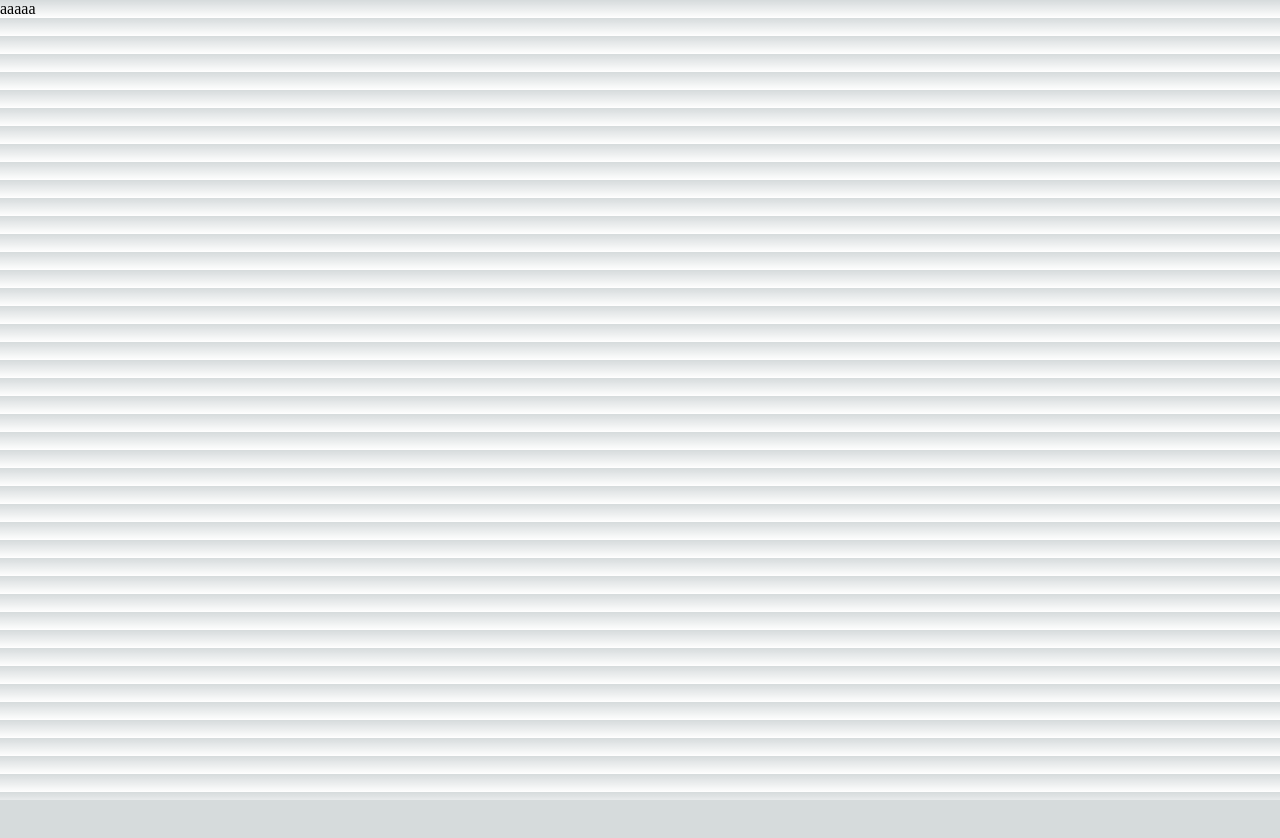
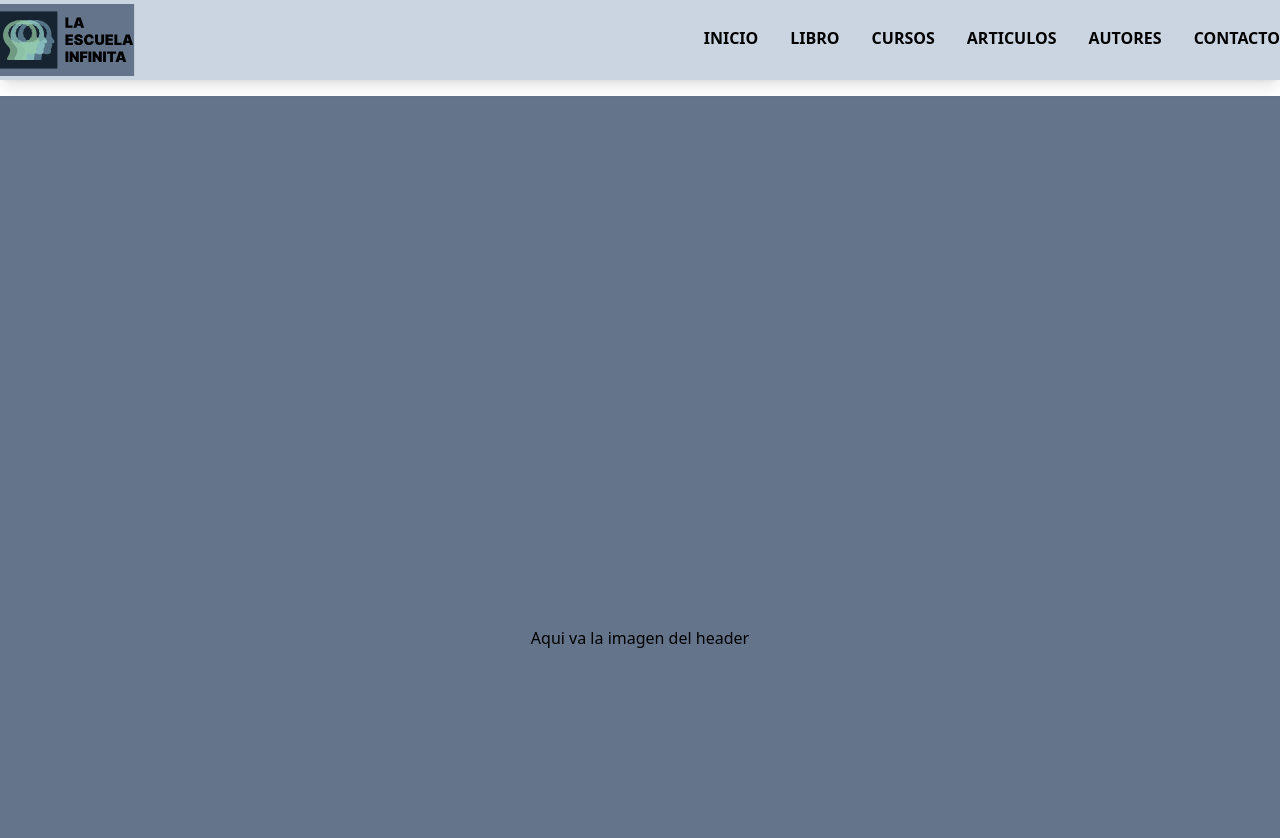
Before and after one commit to swordfest/escuela-infinita-njs, a Next.js app: page / in a window 1280 px wide. Shown: the top 838 px of the page. Before the commit the page ends 800 px from the top, so only its background shows below. Built offline with nearby package versions, Linux system fonts and the light colour scheme.

Commit message:
maquetando

```diff
--- /dev/null
+++ b/components/logo.tsx
@@ -0,0 +1,7 @@
+export default function Logo(props:any) {
+	return (
+		<div className={(" logo w-auto h-full bg-slate-500 flex items-center transition-all ") + (props.width)}>
+			<img alt="logo" src={"/logo.svg"} />
+		</div>
+	);
+}
--- /dev/null
+++ b/components/menu.tsx
@@ -0,0 +1,17 @@
+import { useState } from 'react';
+import MenuItem from './menuItem'
+
+export default function MenuNavbar () {
+    // const [items, setItems] = useState([{item: <MenuItem/>}]);
+    return (
+        <div className=' w-auto h-auto flex gap-8 '>
+            <MenuItem name={'INICIO'} />
+            <MenuItem name={'LIBRO'} />
+            <MenuItem name={'CURSOS'} />
+            <MenuItem name={'ARTICULOS'} />
+            <MenuItem name={'AUTORES'} />
+            <MenuItem name={'CONTACTO'} />
+
+        </div>
+    )
+}
--- /dev/null
+++ b/components/menuItem.tsx
@@ -0,0 +1,10 @@
+import Link from "next/link";
+
+
+export default function MenuItem (props: any) {
+    return (
+        <div className="relative w-auto h-7 flex items-center font-semibold after:block after:w-24 after:h-[3px] after:absolute overflow-hidden after:transition-transform after:bottom-0 after:-left-24 after:bg-black hover:after:translate-x-24 after:duration-300 ">
+            <Link className="w-auto h-full" href={'#'}>{props.name}</Link>
+        </div>
+    )
+}
--- /dev/null
+++ b/components/meta.tsx
@@ -0,0 +1,31 @@
+import Head, { defaultHead } from "next/head";
+import { useEffect } from "react";
+
+type Props = {
+    title: string;
+    keywords: string;
+    description: string;
+}
+
+export function Meta ({ title, keywords, description}: Props) {
+    useEffect(() => {
+    // document.querySelector('body')?.classList.add('overflow-y-scroll', 'bg-[#F8F8F8]', 'dark:bg-[#141414]', 'text-[#212121]')
+    }, [])
+
+    return (
+        <Head>
+            <meta http-equiv="Content-Type" content="text/html;charset=UTF-8" />
+            <meta name="viewport" content="width=device-width, initial-scale=1.0" />
+            <meta name="keywords" content={keywords} />
+            <meta name="description" content={description} />
+            <link rel="icon" type="image/svg+xml" href="/favicon.svg" sizes="any"/>
+            <title>{title}</title>
+        </Head>
+    )
+}
+
+Meta.defaultProps = {
+    title: 'Escuela Infinita',
+    keywords: 'education, learning, virtual environments, book, technologies',
+    description: 'Enseñar y Aprender en Entornos Virtuales',
+}
--- /dev/null
+++ b/components/navbar.tsx
@@ -0,0 +1,42 @@
+import { useEffect, useState } from "react";
+import Logo from "./logo";
+import MenuNavbar from "./menu";
+
+
+export default function Navbar (props: any) {
+    // const [scrolled, setScrolled] = useState('h-24')
+    const [scrolled, setScrolled] = useState('h-24')
+    const [scrolledLogo, setScrolledLogo] = useState(' origin-left scale-100 ')
+
+
+    useEffect(() => {
+        let prevScrollpos = window.scrollY
+        window.onscroll = () => {
+            let currentScrollpos = window.scrollY
+            if (prevScrollpos > currentScrollpos) {
+                setScrolled('h-24')
+                // setScrolled('top-0')
+                setScrolledLogo('origin-left scale-100')
+            } else {
+                setScrolled('h-20')
+                setScrolledLogo(' origin-left scale-[0.9] ')
+            }
+            prevScrollpos = currentScrollpos
+            // if (document.body.scrollTop > 100 || document.documentElement.scrollTop > 100) {
+            //     setScrolled('h-20')
+            // } else {
+            //     setScrolled('h-24')
+            // }
+        }
+    })
+
+
+    return (
+        <nav className={("navbar fixed top-0 w-full bg-slate-400 shadow-lg transition-all ") + (scrolled)}>
+            <div className="nav-wrapper container w-full h-full mx-auto bg-slate-300 flex items-center justify-between ">
+                <Logo width={scrolledLogo}/>
+                <MenuNavbar/>
+            </div>
+        </nav>
+    )
+}
--- a/pages/_app.tsx
+++ b/pages/_app.tsx
@@ -1,6 +1,8 @@
 import '../styles/globals.css'
 import type { AppProps } from 'next/app'
 
+
 export default function App({ Component, pageProps }: AppProps) {
+
   return <Component {...pageProps} />
 }
--- a/pages/index.tsx
+++ b/pages/index.tsx
@@ -1,14 +1,29 @@
-import Head from 'next/head'
-import Image from 'next/image'
-import { Inter } from '@next/font/google'
-import styles from '../styles/Home.module.css'
+import Head from "next/head";
+import Image from "next/image";
+import { Inter } from "@next/font/google";
+import styles from "../styles/Home.module.css";
+import { Meta } from "../components/meta";
+import Navbar from "../components/navbar";
 
-const inter = Inter({ subsets: ['latin'] })
+const inter = Inter({ subsets: ["latin"] });
 
 export default function Home() {
-  return (
-    <>
-      <div>aaaaa</div>
-    </>
-  )
+
+	return (
+		<>
+			<Meta />
+      <Navbar />
+			<div className="container grid grid-cols-12 auto-rows-auto mx-auto w-full h-auto mt-24 bg-slate-200 scroll-smooth">
+        <div className="header w-full h-[1084px] bg-slate-500 col-span-12 flex items-center justify-center">Aqui va la imagen del header</div>
+        <div className="download-book w-full h-14 bg-slate-700 col-span-12 flex items-center justify-center text-white">Aqui va la descarga de los libros</div>
+        <div className="videos w-full h-[860px] bg-slate-300 col-span-12 flex items-center justify-center">Materiales Visuales</div>
+        <div className="summary w-full h-[860px] bg-slate-600 col-span-12 flex items-center justify-center">Sintesis y Sumario</div>
+        <div className="summary w-full h-[560px] bg-slate-200 col-span-12 flex items-center justify-center">Cursos Disponibles</div>
+        <div className="summary w-full h-[560px] bg-slate-400 col-span-12 flex items-center justify-center">Reviews, Noticias y Articulos</div>
+        <div className="summary w-full h-[560px] bg-slate-600 col-span-12 flex items-center justify-center">Autores</div>
+        <div className="summary w-full h-[560px] bg-slate-300 col-span-12 flex items-center justify-center">Sponsors</div>
+        <div className="summary w-full h-32 bg-slate-700 col-span-12 flex items-center justify-center">Footer</div>
+      </div>
+		</>
+	);
 }
--- a/styles/globals.css
+++ b/styles/globals.css
@@ -1,3 +1,7 @@
+@tailwind base;
+@tailwind components;
+@tailwind utilities;
+
 :root {
   --max-width: 1100px;
   --border-radius: 12px;
@@ -85,15 +89,16 @@ body {
   overflow-x: hidden;
 }
 
-body {
-  color: rbg(--foreground-rgb);
-  background: linear-gradient(
+/* body {
+  color: #ffffff;
+  background: white;
+  /* background: linear-gradient(
       to bottom,
       transparent,
       rgb(var(--background-end-rgb))
     )
-    rgb(var(--background-start-rgb));
-}
+    rgb(var(--background-start-rgb)); */
+/* }  */
 
 a {
   color: inherit;
@@ -104,4 +109,9 @@ a {
   html {
     color-scheme: dark;
   }
+
+  body {
+    color: #111111;
+    background: white;
+  }
 }
--- a/tailwind.config.js
+++ b/tailwind.config.js
@@ -26,11 +26,11 @@ module.exports = {
 				"2xl": "1536px",
 				// => @media (min-width: 1536px) { ... }
 			},
-			fontFamily: {
-				twemoji: ["Twemoji", "sans-serif"],
-				awesome: ["FontAwesome", "sans-serif"],
-			},
+			// fontFamily: {
+			// 	twemoji: ["Twemoji", "sans-serif"],
+			// 	awesome: ["FontAwesome", "sans-serif"],
+			// },
 		},
 	},
-	plugins: [require("@tailwindcss/line-clamp"), require("@tailwindcss/forms")],
+	// plugins: [require("@tailwindcss/line-clamp"), require("@tailwindcss/forms")],
 };
--- a/tsconfig.json
+++ b/tsconfig.json
@@ -15,6 +15,7 @@
     "jsx": "preserve",
     "incremental": true
   },
+  "baseUrl": ".",
   "include": ["next-env.d.ts", "**/*.ts", "**/*.tsx"],
   "exclude": ["node_modules"]
 }
```
Also changed, not shown: public/favicon.svg (added), public/logo.svg (added).
